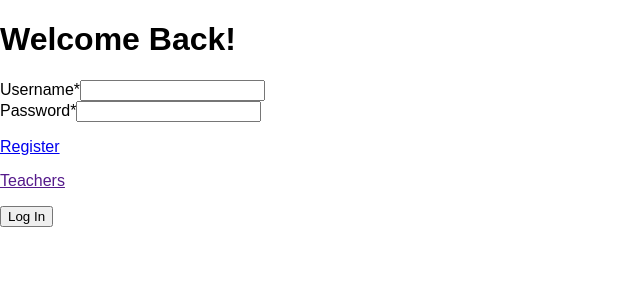
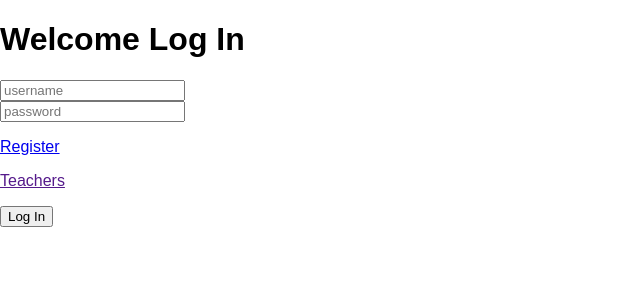
Before and after one commit to StudentsforJobs/StudentConnect, a React (Create React App) app in the folder front-end/student-connect/: page / in a window 1280 px wide. Shown: the top 300 px of the page, without its empty margins (0-640 px from the left). Built offline with nearby package versions, Linux system fonts and the light colour scheme.

Commit message:
added event handlers

```diff
--- a/front-end/student-connect/src/components/Login.js
+++ b/front-end/student-connect/src/components/Login.js
@@ -13,8 +13,12 @@ _validateForm(){
   return this.state.username.length > 0 && this.state.password.length > 0;
 }
 
-_handleChange = (evt) => {
-  this.setState({[evt.target.id]: evt.target.value})
+_handleUsernameChange = (evt) => {
+  this.setState({username: evt.target.value})
+}
+
+_handlePasswordChange = (evt) => {
+  this.setState({password: evt.target.value})
 }
 
 _onSubmit= (evt) => {
@@ -22,42 +26,34 @@ _onSubmit= (evt) => {
   // const userLogin = {
   //   username: this.state.username,
   //   password: this.state.password
+// }
   }
 
 
   render()  {
+    console.log(this.state);
     return(
       <div className="form">
-          <div className="tab-content">
             <div id="login">
-              <h1>Welcome Back!</h1>
+              <h1>Welcome Log In</h1>
               <form>
-                <div className="field-wrap">
-                <label>
-                  Username<span className="req">*</span>
-                </label>
-                <input type="email"required autoComplete="off"/>
+                <div className="usernameContainer">
+                  <input onChange={this._handleUsernameChange} id="username" value={this.state.value} placeholder="username" type="username" required autoComplete="off"/>
               </div>
 
-              <div className="field-wrap">
-                <label>
-                  Password<span className="req">*</span>
-                </label>
-                <input type="password"required autoComplete="off"/>
+              <div className="passwordContainer">
+                  <input onChange={this._handlePasswordChange} id="password" value={this.state.value} placeholder="password" type="password" required autoComplete="off"/>
               </div>
 
               <p className="register"><a href="#">Register</a></p>
               <p className="teacher"><a href="">Teachers</a></p>
-              <button className="button button-block">Log In</button>
+              <button onSubmit={this._onSubmit} className="button button-block">Log In</button>
 
               </form>
 
             </div>
 
           </div>
-
-    </div>
-
     )
   }
 
```
